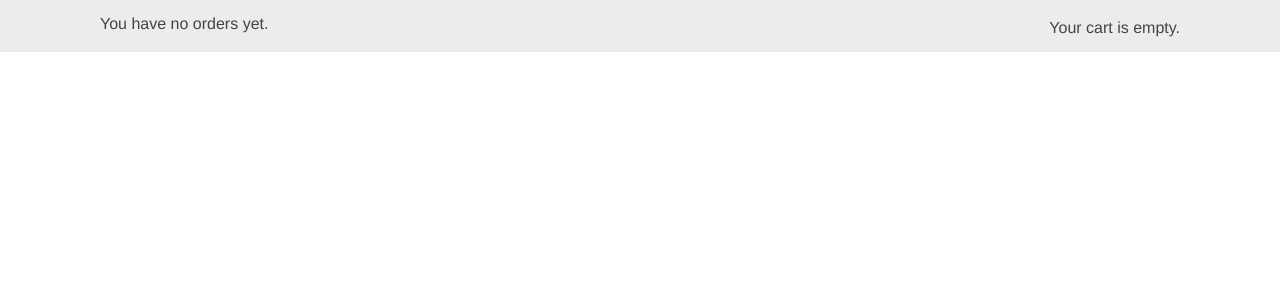
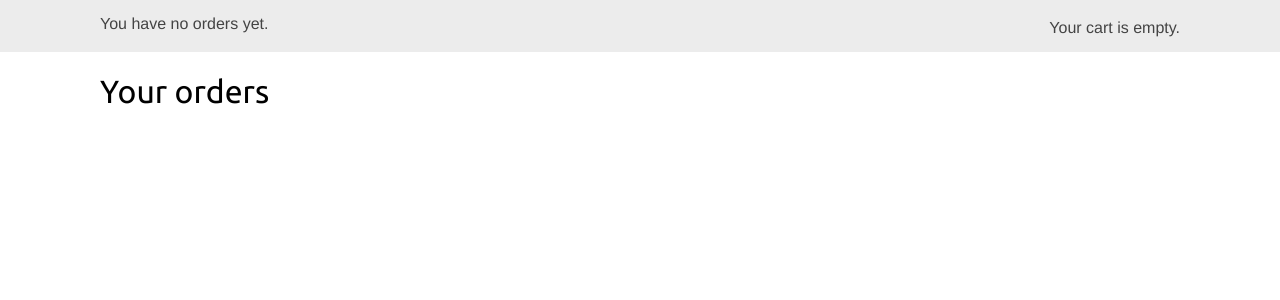
Before and after one commit to Ael914/college_project, a Django app: template shop/templates/shop/list/order_list.html in a window 1280 px wide. Shown: the part 46-346 px from the top of the page. Run offline with Django 4.2, Linux system fonts and the light colour scheme; the template is opened without the code that fills it, so the values that code supplies are empty; parts of the project's set-up code (start-up, migrations or seed data) failed here and were passed over.

Commit message:
Добавлен заголовок и перевод для списка заказов

```diff
--- a/shop/templates/shop/list/order_list.html
+++ b/shop/templates/shop/list/order_list.html
@@ -2,9 +2,10 @@
 {% load i18n %}
 {% load static %}
 
-{% block title %}Your orders{% endblock %}
+{% block title %}{% trans "Your orders" %}{% endblock %}
 
 {% block content %}
+    <h1>{% trans "Your orders" %}</h1>
     <div>
         <ul class="order_list">
             {% for order in orders %}
```
Also changed, not shown: db.sqlite3, locale/de/LC_MESSAGES/django.po, locale/en/LC_MESSAGES/django.po, locale/ru/LC_MESSAGES/django.po, orders/locale/de/LC_MESSAGES/django.po, orders/locale/ru/LC_MESSAGES/django.po.
